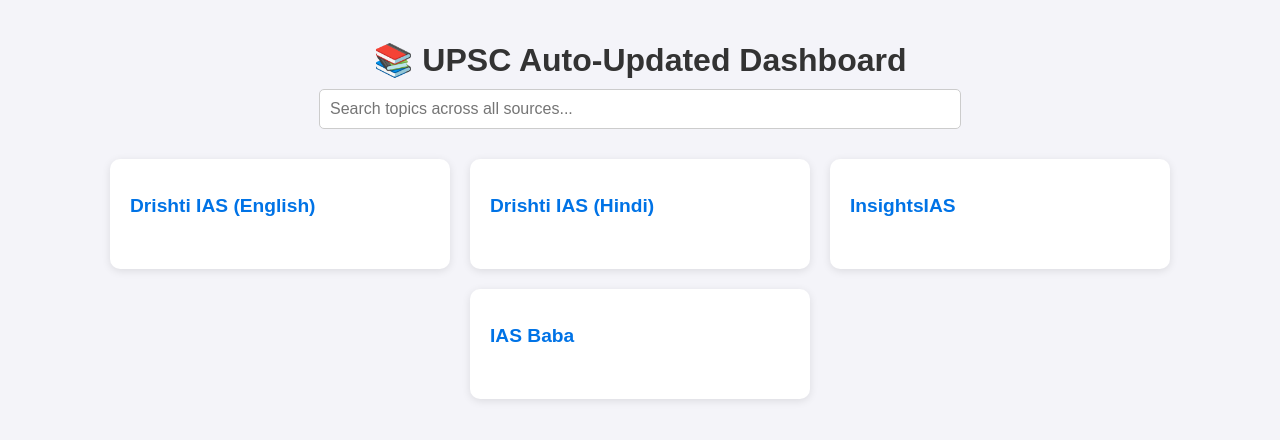
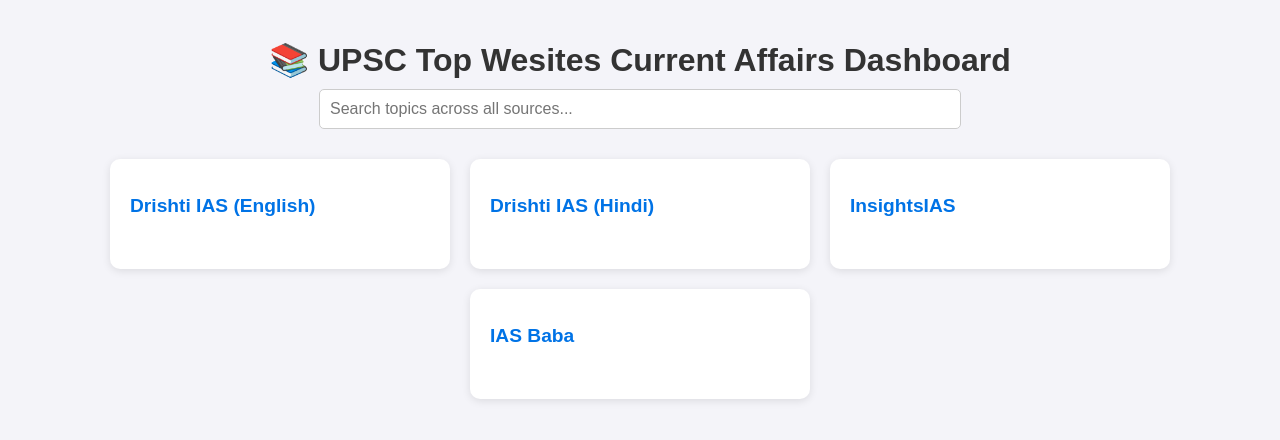
Before and after one commit to triveni-cpu/upsc6, a plain HTML site: page index.html in a window 1280 px wide. Drawn offline with Linux system fonts and the light colour scheme; no server answers.

Commit message:
Update index.html

```diff
--- a/index.html
+++ b/index.html
@@ -71,7 +71,7 @@
 </head>
 <body>
 
-<h1>📚 UPSC Auto-Updated Dashboard</h1>
+<h1>📚 UPSC Top Wesites Current Affairs Dashboard</h1>
 
 <div class="search-bar">
   <input type="text" id="searchInput" placeholder="Search topics across all sources..." />
```
